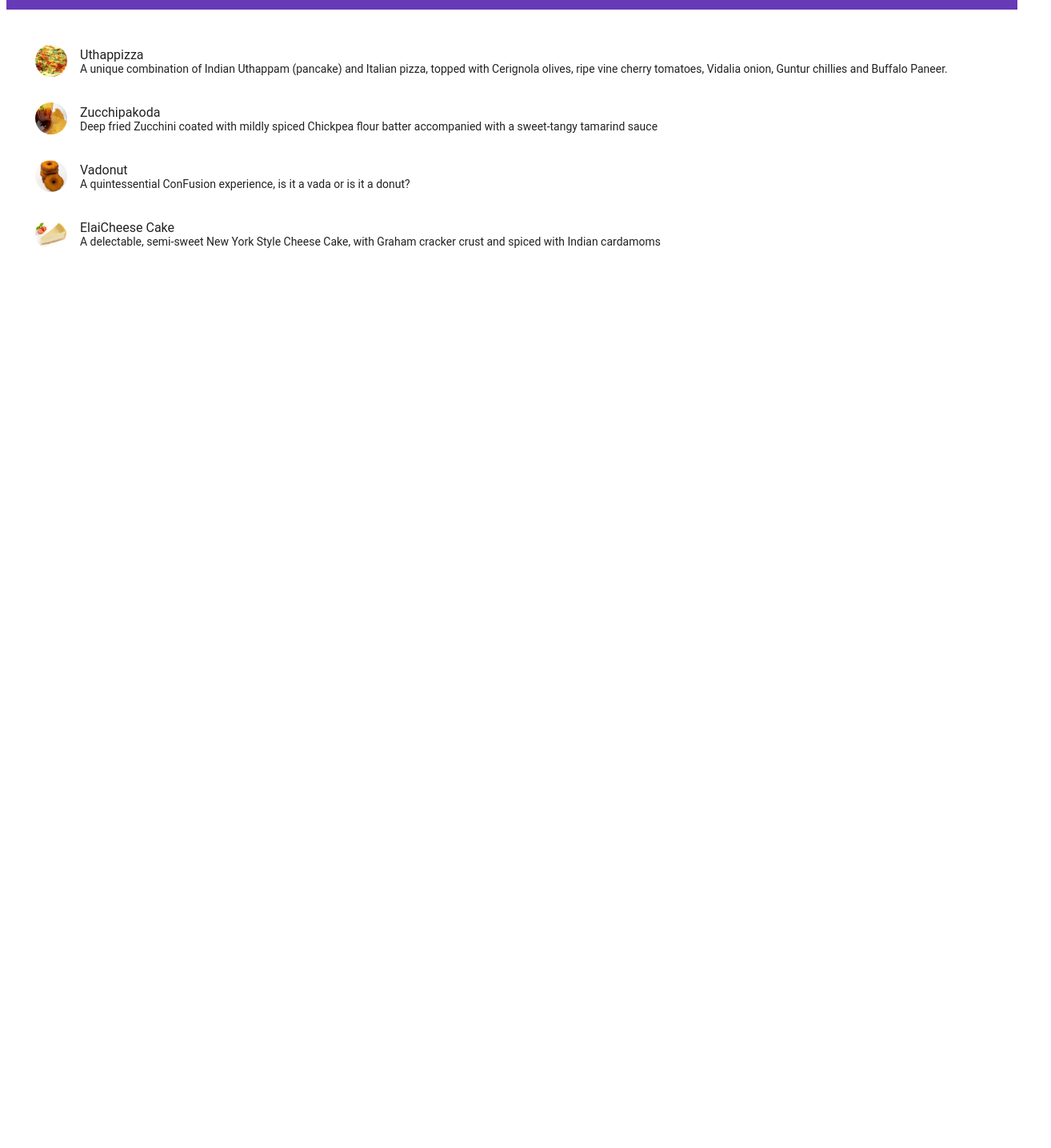
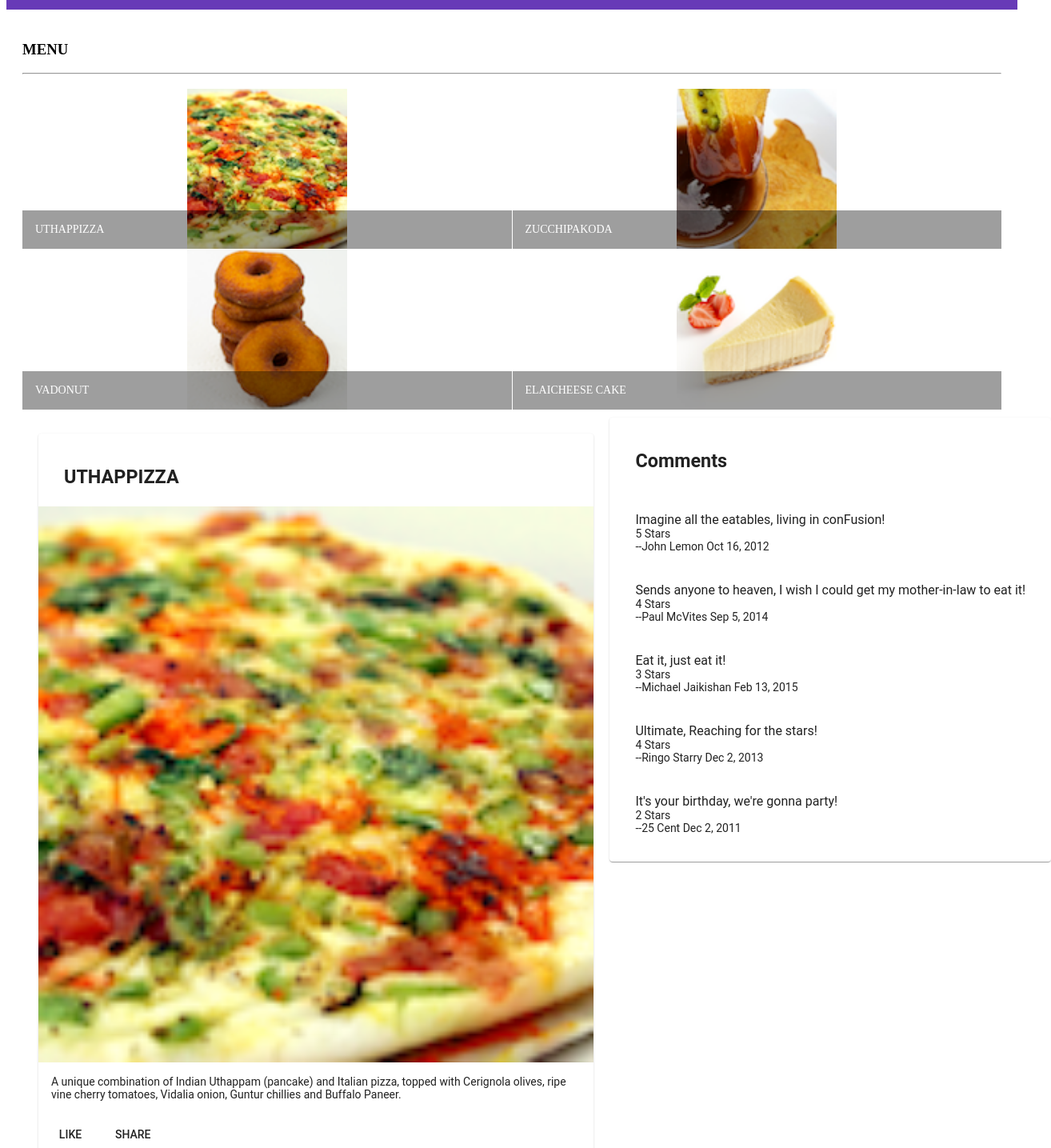
Before and after one commit to tanishq-g/Angular, an Angular app: page / in a window 1280 px wide. Shown: the part 60-1495 px from the top of the page at 80% size, 1314 px wide, since content can reach past the window. Before the commit the page ends 800 px from the top, so only its background shows below. Built offline with nearby package versions, Linux system fonts and the light colour scheme.

Commit message:
'Assignment1'

```diff
--- /dev/null
+++ b/src/app/dishdetail/dishdetail.component.html
@@ -0,0 +1,47 @@
+<div class="container" fxLayout="row" fxLayout.sm="column" fxLayoutAlign.gt-md="space-around center" fxLayouGap="10px">
+ <div fxFlex *ngIf="dish">
+ 	<mat-card>
+ 		<mat-card-header>
+ 			<mat-card-title>
+ 				<h3>
+ 					{{dish.name | uppercase}}
+ 				</h3>
+ 			</mat-card-title>
+ 		</mat-card-header>
+ 		<img mat-card-image src={{dish.image}} alt={{dish.name}}>
+ 		<mat-card-content>
+ 			<p>{{dish.description}}</p>
+ 		</mat-card-content>
+ 		<mat-card-actions>
+ 			<button mat-button>LIKE</button>
+ 			<button mat-button>SHARE</button>
+ 		</mat-card-actions>
+ 	</mat-card>
+
+ </div>
+</div>
+
+
+
+
+
+ <div fxFlex="40">
+    <div fxFlex *ngIf="dish.comments">
+      <mat-card>
+        <mat-card-header>
+          <mat-card-title>
+            <h3>Comments</h3>
+          </mat-card-title>
+        </mat-card-header>
+        <mat-card-content>
+          <mat-list>
+            <mat-list-item *ngFor="let comment of dish.comments">
+              <p matLine>{{comment.comment}}</p>
+              <p matLine>{{comment.rating}} Stars</p>
+              <p matLine>--{{comment.author}} {{comment.date | date:'mediumDate'}}</p>
+            </mat-list-item>
+            </mat-list>
+          </mat-card-content>
+          </mat-card>
+          </div>
+          </div>
--- /dev/null
+++ b/src/app/dishdetail/dishdetail.component.ts
@@ -0,0 +1,58 @@
+import { Component, OnInit, ViewEncapsulation } from '@angular/core';
+
+const DISH = {
+	name: 'Uthappizza',
+	image: '/assets/images/uthappizza.png',
+	category: 'mains',
+	label: 'Hot',
+	price: '4.99',
+	description: 'A unique combination of Indian Uthappam (pancake) and Italian pizza, topped with Cerignola olives, ripe vine cherry tomatoes, Vidalia onion, Guntur chillies and Buffalo Paneer.',
+	comments: [
+		{
+			rating: 5,
+			comment: "Imagine all the eatables, living in conFusion!",
+			author: "John Lemon",
+			date: "2012-10-16T17:57:28.556094Z"
+		},
+		{
+			rating: 4,
+			comment: "Sends anyone to heaven, I wish I could get my mother-in-law to eat it!",
+			author: "Paul McVites",
+			date: "2014-09-05T17:57:28.556094Z"
+		},
+		{
+			rating: 3,
+			comment: "Eat it, just eat it!",
+			author: "Michael Jaikishan",
+			date: "2015-02-13T17:57:28.556094Z"
+		},
+		{
+			rating: 4,
+			comment: "Ultimate, Reaching for the stars!",
+			author: "Ringo Starry",
+			date: "2013-12-02T17:57:28.556094Z"
+		},
+		{
+			rating: 2,
+			comment: "It's your birthday, we're gonna party!",
+			author: "25 Cent",
+			date: "2011-12-02T17:57:28.556094Z"
+		}
+	]
+};
+
+@Component({
+	selector: 'app-dishdetail',
+	templateUrl: './dishdetail.component.html',
+	styleUrls: ['./dishdetail.component.scss'],
+})
+export class DishdetailComponent implements OnInit {
+
+	constructor() { }
+
+	dish = DISH;
+
+	ngOnInit() {
+	}
+
+}
--- a/src/app/menu/menu.component.html
+++ b/src/app/menu/menu.component.html
@@ -2,14 +2,28 @@
   fxLayout="column"
   fxLayoutGap="10px">
 
- <mat-list fxFlex>
- 	<mat-list-item *ngFor="let dish of dishes">
- 		<img matListAvatar src={{dish.image}} alt={{dish.name}}>
- 		<h1 matLine> {{dish.name}}</h1>
- 		<p matLine>
- 			<span>{{dish.description}}</span>
- 		</p>
- 	</mat-list-item>
- </mat-list>
+  <div fxFlex>
+  	<div>
+  		<h3>MENU</h3>
+  		<hr>
+  	</div>
+  </div>
+
+
+ <div fxFlex>
+ <mat-grid-list cols="2" rowHeight="200px">
+ 	<mat-grid-tile *ngFor="let dish of dishes">
+ 		<img height="200px" src={{dish.image}} alt={{dish.name}}>
+ 		<mat-grid-tile-footer>
+ 		<h1 matLine> {{dish.name | uppercase}}</h1>
+ 	</mat-grid-tile-footer>
+ 	</mat-grid-tile>
+ </mat-grid-list>
+
+ </div>
+<app-dishdetail></app-dishdetail>
+
+
+
 
 </div>
--- a/src/app/menu/menu.component.ts
+++ b/src/app/menu/menu.component.ts
@@ -1,16 +1,8 @@
 import { Component, OnInit } from '@angular/core';
 import { Dish } from '../shared/dish';
 
-
-@Component({
-  selector: 'app-menu',
-  templateUrl: './menu.component.html',
-  styleUrls: ['./menu.component.scss']
-})
-export class MenuComponent implements OnInit {
-
- dishes: Dish[] = [
-    {
+const DISHES: Dish[] = [
+ {
       id: '0',
       name: 'Uthappizza',
       image: '/assets/images/uthappizza.png',
@@ -51,7 +43,18 @@ export class MenuComponent implements OnInit {
       price: '2.99',
       description: 'A delectable, semi-sweet New York Style Cheese Cake, with Graham cracker crust and spiced with Indian cardamoms'
     }
-   ];
+];
+
+@Component({
+  selector: 'app-menu',
+  templateUrl: './menu.component.html',
+  styleUrls: ['./menu.component.scss']
+})
+export class MenuComponent implements OnInit {
+
+ dishes = DISHES;
+
+selectedDish: Dish = DISHES[0];
 
   constructor() { }
 
```
Also changed, not shown: src/app/app.module.ts (+10 -2 lines), src/app/dishdetail/dishdetail.component.scss (added), 1 other file (tests, documents, lock files or other folders).
